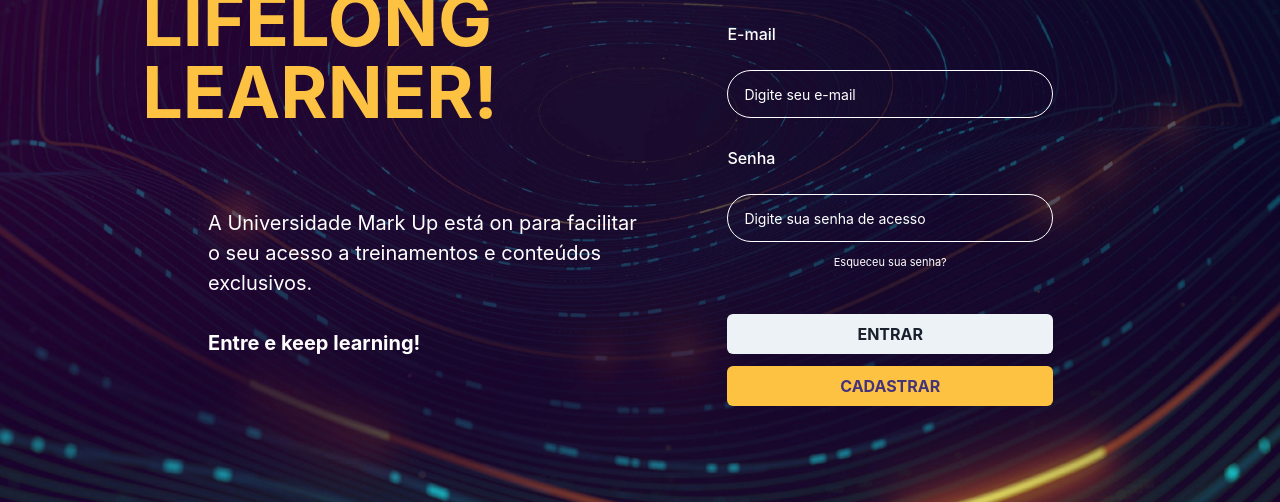
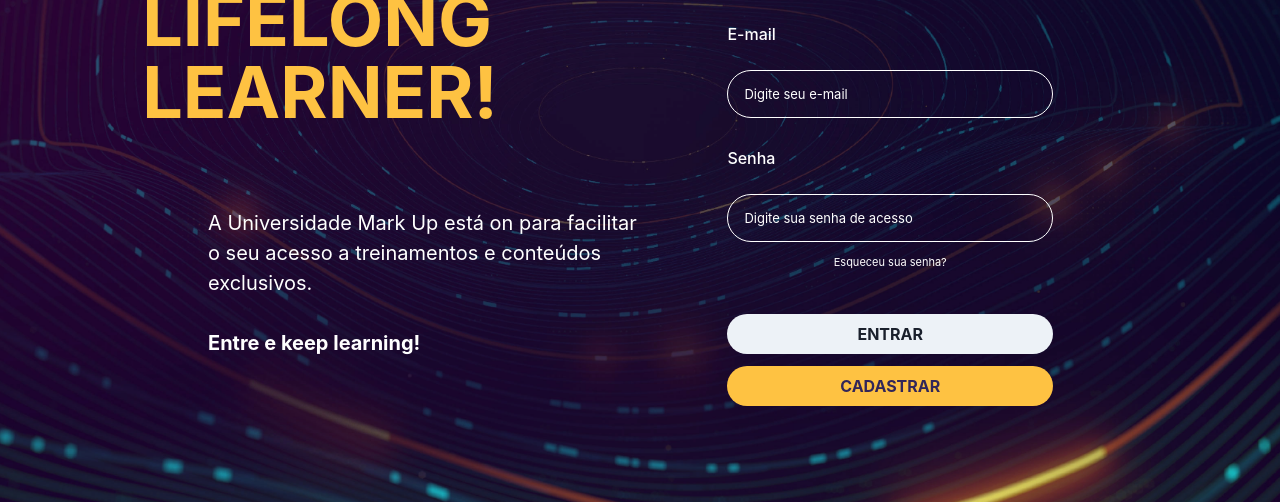
Before and after one commit to str-well/mkp-site, a React (Create React App) app: page /login in a window 1280 px wide. Shown: the part 253-755 px from the top of the page. Built offline with nearby package versions, Linux system fonts and the light colour scheme.

Commit message:
refactoring login

```diff
--- a/package.json
+++ b/package.json
@@ -19,6 +19,7 @@
     "react-icons": "^3.0.0",
     "react-router-dom": "^6.10.0",
     "react-scripts": "5.0.1",
+    "serve": "^14.2.0",
     "typescript": "^4.6.3",
     "web-vitals": "^2.1.4"
   },
--- a/src/pages/LoginPage/index.tsx.tsx
+++ b/src/pages/LoginPage/index.tsx.tsx
@@ -75,9 +75,10 @@
               type="email"
               placeholder="Digite seu e-mail"
               size="lg"
+              fontSize={"13px"}
               borderColor={"white"}
               marginTop={"4px !important"}
-              _placeholder={{ color: "white", fontSize: "sm" }}
+              _placeholder={{ color: "white" }}
               borderRadius={"3xl"}
             />
 
@@ -87,9 +88,12 @@
             <Input
               placeholder="Digite sua senha de acesso"
               size="lg"
+              fontSize={"13px"}
               borderColor={"white"}
               marginTop={"4px !important"}
-              _placeholder={{ color: "white", fontSize: "sm" }}
+              _placeholder={{
+                color: "white",
+              }}
               borderRadius={"3xl"}
               type="password"
             />
@@ -99,14 +103,15 @@
                 Esqueceu sua senha?{" "}
               </Link>
             </VStack>
-            <Button fontWeight={"bold"} type="submit">
+            <Button fontWeight={"bold"} type="submit" borderRadius={"3xl"}>
               {" "}
               ENTRAR{" "}
             </Button>
             <Button
               backgroundColor={"#FEC242"}
-              textColor={"purple.800"}
+              textColor={"purple.900"}
               fontWeight={"bold"}
+              borderRadius={"3xl"}
               _hover={{ backgroundColor: "var(--chakra-colors-yellow-300)" }}
             >
               {" "}
```
Also changed, not shown: 1 other file (tests, documents, lock files or other folders).
